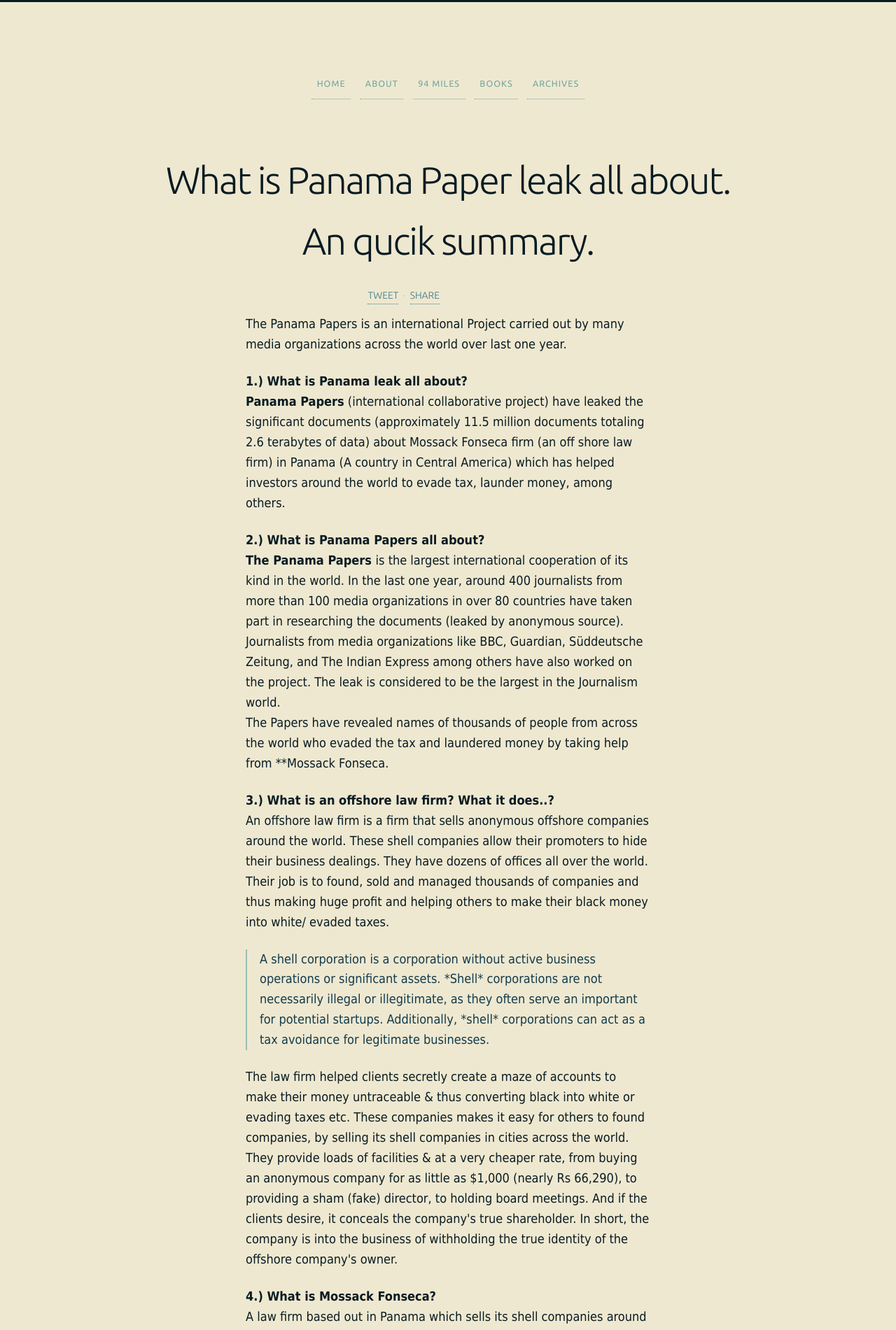
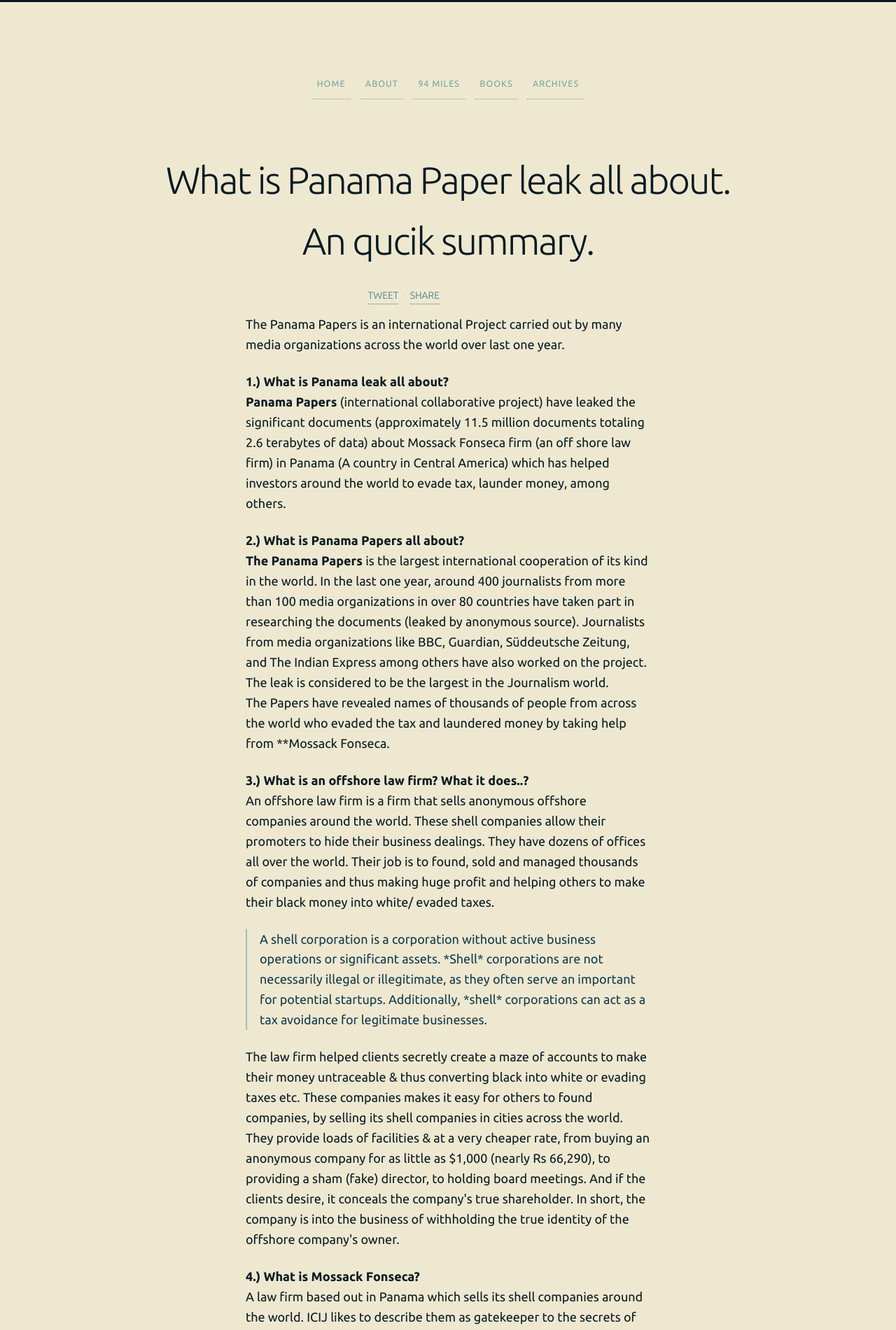
Before and after one commit to 93notes/93notes.github.io, a Jekyll site: the page built from _posts/2016-4-5-what-is-panama-paper-leak-all-about.html, in a window 1280 px wide. Shown: the top 1901 px of the page at 70% size. Built offline with Jekyll 4.4.1, drawn with Linux system fonts in a browser that asks for light colours; nearby versions of some CDN libraries.

Commit message:
Update 2016-4-5-what-is-panama-paper-leak-all-about.html

```diff
--- a/_posts/2016-4-5-what-is-panama-paper-leak-all-about.html
+++ b/_posts/2016-4-5-what-is-panama-paper-leak-all-about.html
@@ -5,7 +5,7 @@ status: publish
 type: post
 published: true
 ---
-<font face="tahoma">
+<font face="Ubuntu">
 <p>The Panama Papers is an international Project carried out by many media organizations across the world over last one year. </p>
 <!-- Indian Express Newspaper was part of this project from India. They have lot to share. Read here (http://indianexpress.com/topic/panama-papers/).
 To understand what is Indian angle to it, let's first see..What is Panama Papers all about..? -->
```
